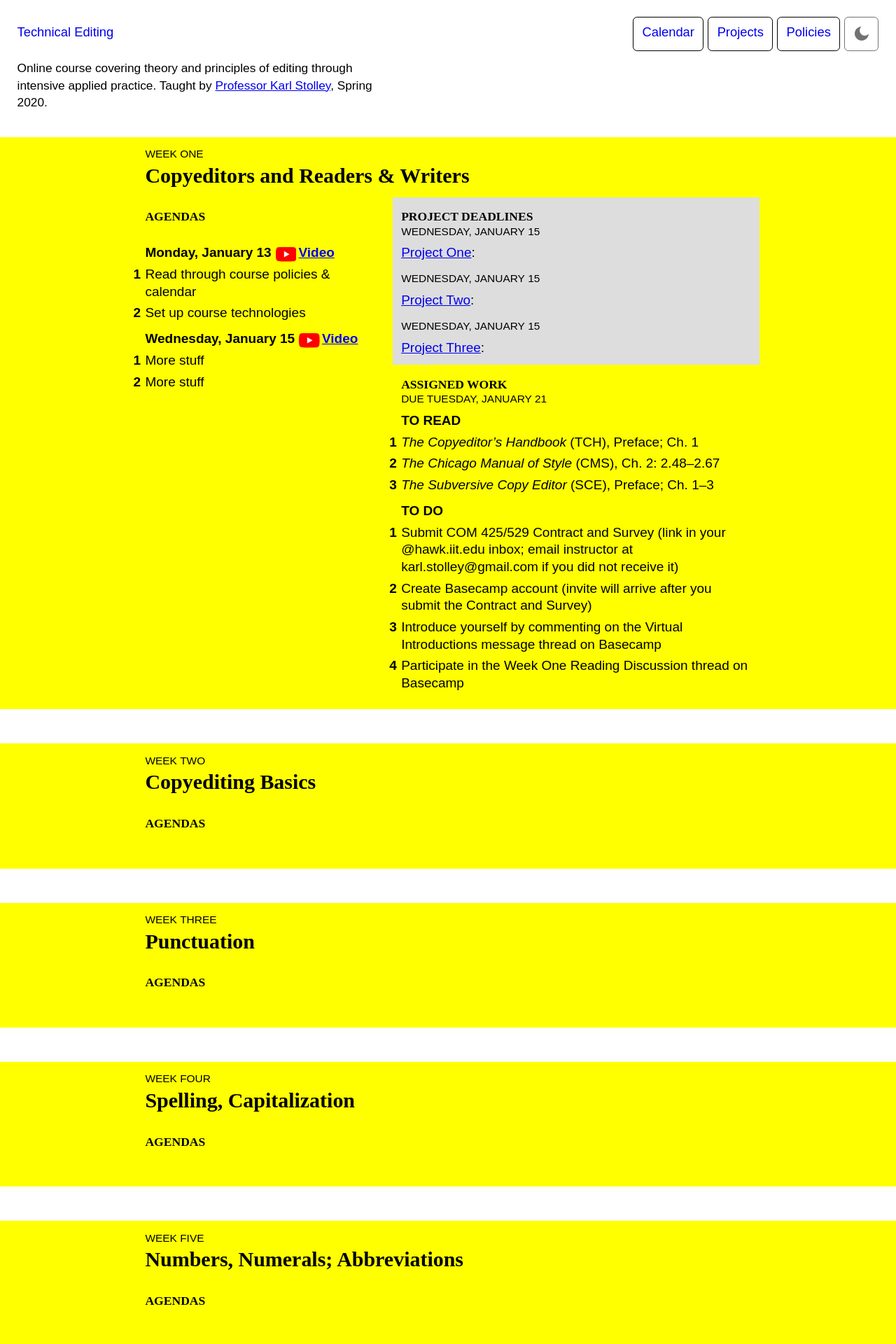
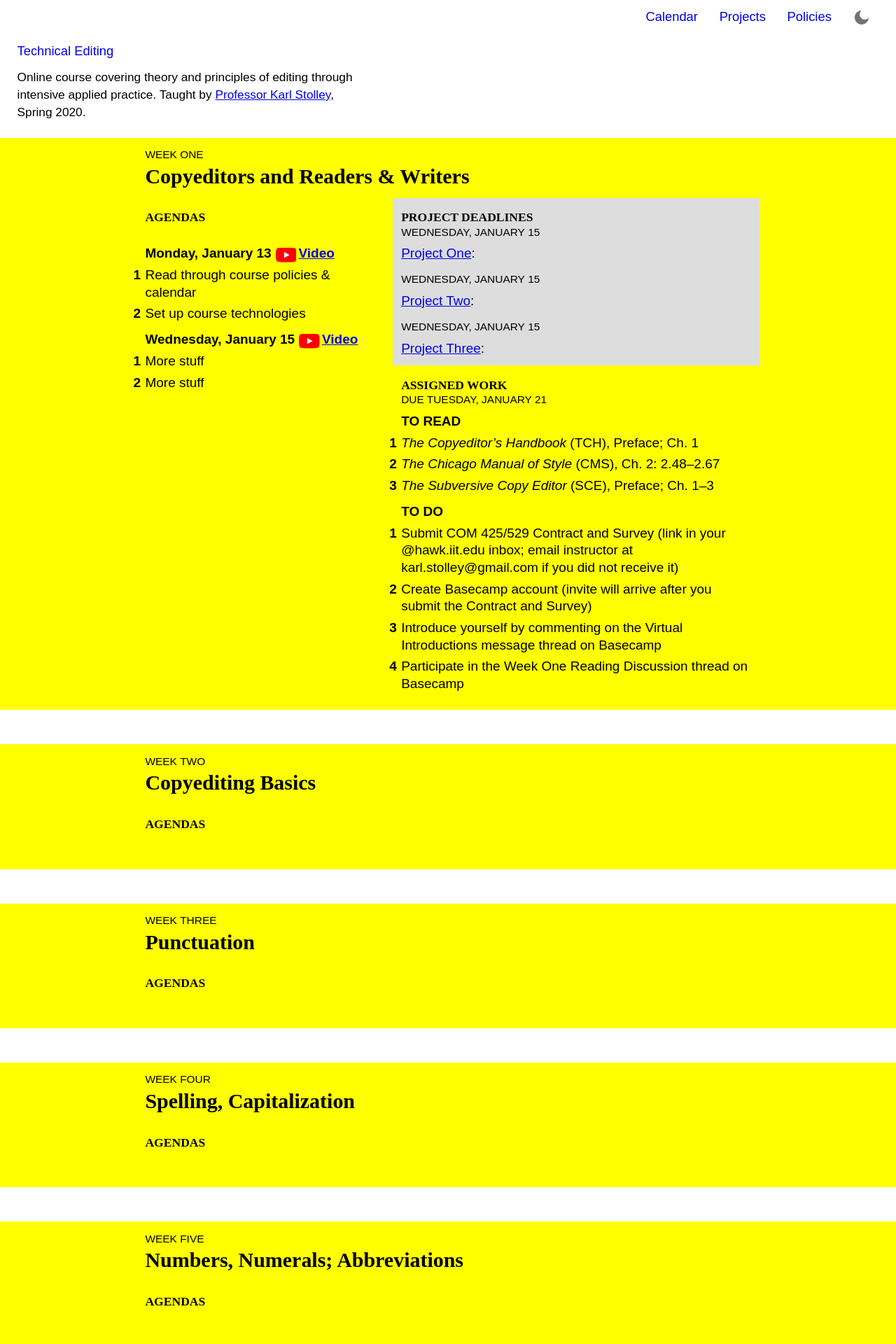
Before and after one commit to karlstolley/jekyll-theme-course, a Jekyll site: the page built from index.md, in a window 1280 px wide. Shown: the top 1920 px of the page at 70% size. Built offline with Jekyll 4.4.1, drawn with Linux system fonts in a browser that asks for light colours; some web fonts are replaced.

Commit message:
Move quick-nav flush with top, full-bleed

```diff
--- a/_sass/_layout.scss
+++ b/_sass/_layout.scss
@@ -1,22 +1,22 @@
 // Page Offsets
-#header,
-#instructor,
-#full-nav,
-#footer {
-  padding: 0 $base-line;
+
+
+#header {
+  padding-bottom: $base-line;
 }
 
 #content > * {
   padding: ($base-line / 2) $base-line;
 }
 
-#header,
+#instructor,
+#full-nav {
+  padding: $base-line;
+  padding-top: 0;
+}
+
 #footer {
   padding: $base-line;
-}
-#full-nav,
-#instructor {
-  padding-top: $base-line;
 }
 
 // Weeks
@@ -43,9 +43,9 @@
   margin-top: $base-line / 4;
 }
 #quick-nav {
-  align-items: baseline;
-  display: flex;
-  justify-content: space-between;
+  order: -1;
+  flex: 1 0 auto;
+  padding: 0 $base-line;
 }
 #theme-button {
   display: flex;
@@ -58,7 +58,6 @@
 }
 #quick-nav .nav {
   display: flex;
-  flex: 1 0 auto;
   flex-flow: row wrap;
   justify-content: flex-end;
   align-items: center;
@@ -76,16 +75,20 @@
 #nav-con a {
   text-decoration: none;
 }
+#quick-nav a {
+  text-align: center;
+}
 .nav a {
-  border: 1px solid black;
   // background: #DDD;
-  border-radius: $base-line / 4;
   line-height: 1;
   height: $base-line * 2;
-  padding: $base-line * 0.5;
-  margin: -1px 0 0 0;
+  padding: $base-line * 0.60 $base-line * 0.5 $base-line * 0.40 $base-line * 0.5;
+  margin: 0;
   text-decoration: none;
   display: block;
+}
+#theme-button a {
+  margin-top: -($base-line / 4);
 }
 .nav li::before {
   content: "";
@@ -100,19 +103,13 @@ body::after {
   flex-flow: row wrap;
   align-items: baseline;
 }
-#header h1 {
-  padding-right: $base-line / 2;
-  margin-bottom: $base-line / 4;
-  flex: 1 1 50%;
+#header h1,
+#header p {
+  padding: 0 $base-line;
+  flex: 0 0 100%;
 }
 #header h1 a {
   margin-top: -($base-line * 0.25);
-}
-#header p {
-  flex: 0 0 100%;
-}
-#header #quick-nav {
-  margin-left: auto;
 }
 
 @media screen and (min-width: 480px) {
@@ -238,7 +235,7 @@ body::after {
   }
   #header {
     display: grid;
-    grid-template-columns: [heading-start tagline-start] 1fr [nav-start] 1fr [heading-end] 1fr [tagline-end] 1fr 1fr 1fr 1fr [nav-end];
+    grid-template-columns: [nav-start heading-start tagline-start] 1fr 1fr 1fr [tagline-end heading-end] 1fr 1fr 1fr 1fr [nav-end];
     grid-gap: $base-line / 2 $base-line;
     align-items: baseline;
   }
@@ -250,7 +247,6 @@ body::after {
   }
   #header h1 {
     grid-column: heading;
-    grid-row: 1;
     margin-bottom: 0;
     max-width: 70%; // Brittle! Tied to length of course title :-/
   }
```
